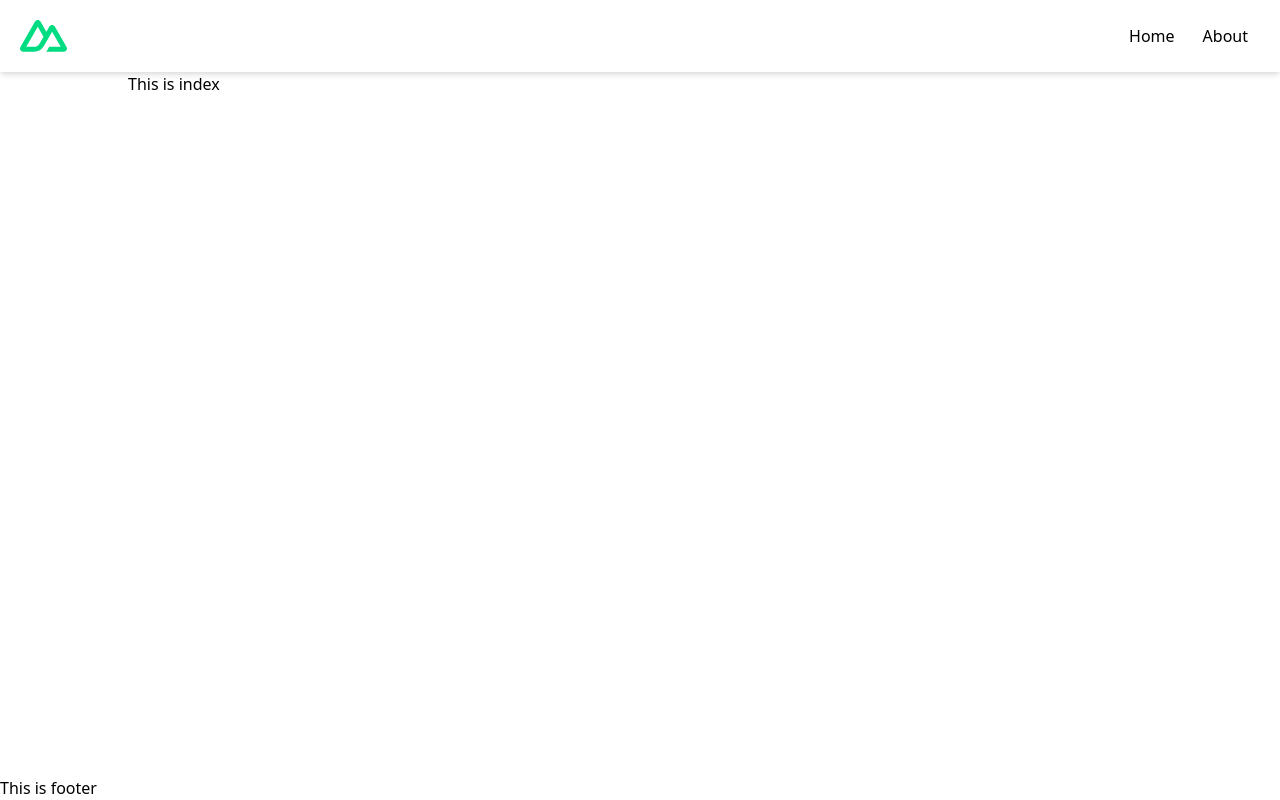
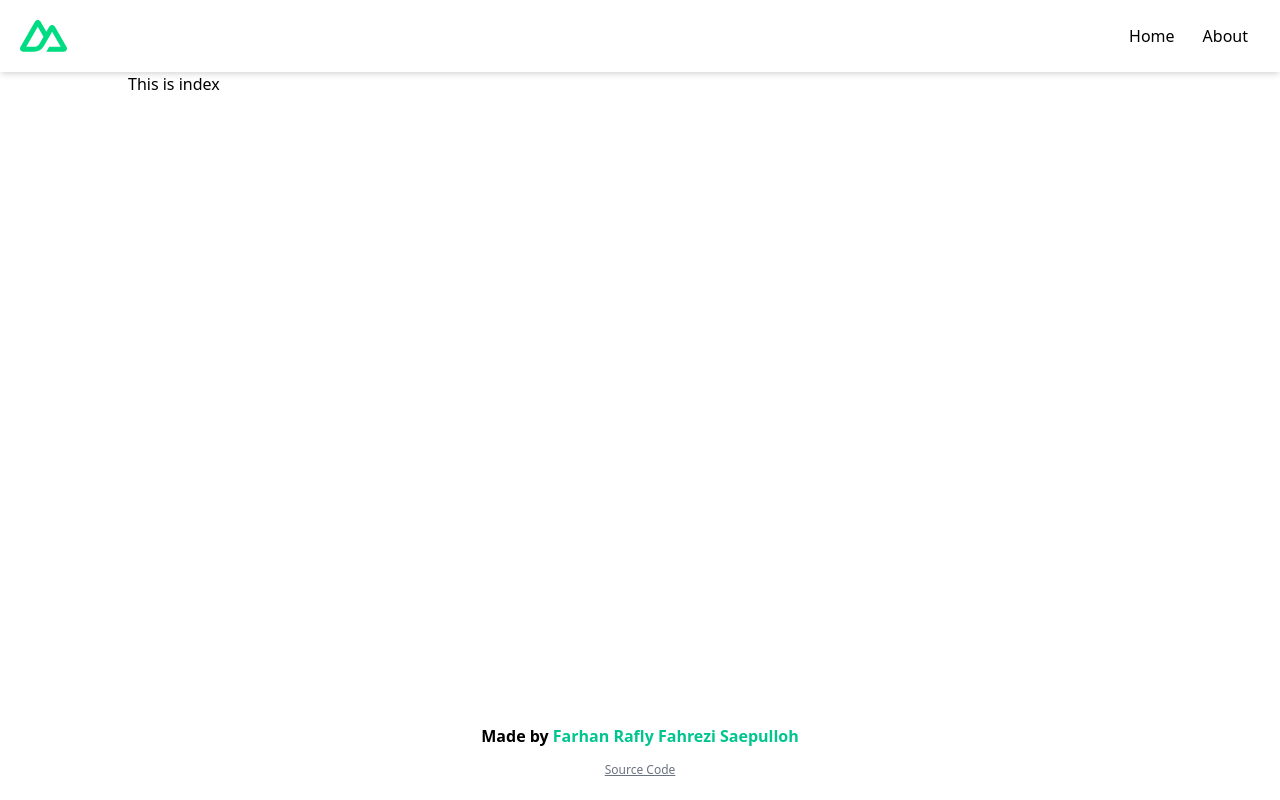
Before and after one commit to raflyfahrezi/getting-started-nuxtjs, a Nuxt app: page / in a window 1280 px wide. Built offline with nearby package versions, Linux system fonts and the light colour scheme.

Commit message:
edit footer component

```diff
--- a/components/layout/Footer.vue
+++ b/components/layout/Footer.vue
@@ -1,5 +1,22 @@
 <template>
-    <div>
-        <p>This is footer</p>
+    <div class="p-5 text-center">
+        <div>
+            <p class="font-semibold">
+                Made by
+                <a
+                    target="_blank"
+                    rel="noopener noreferrer"
+                    href="http://raflyfahrezi.space"
+                    class="text-unique"
+                >
+                    Farhan Rafly Fahrezi Saepulloh
+                </a>
+            </p>
+        </div>
+        <div class="mt-2">
+            <a href="http://github.com" class="text-gray-500 text-xs underline"
+                >Source Code</a
+            >
+        </div>
     </div>
 </template>
```
